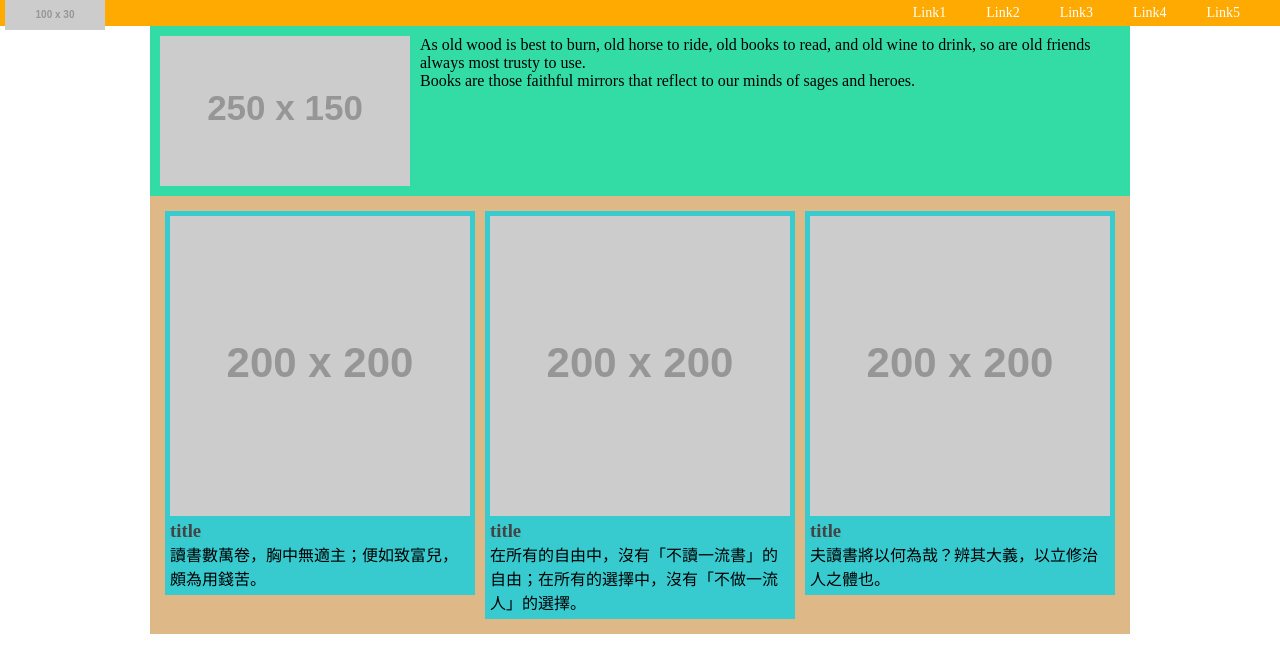
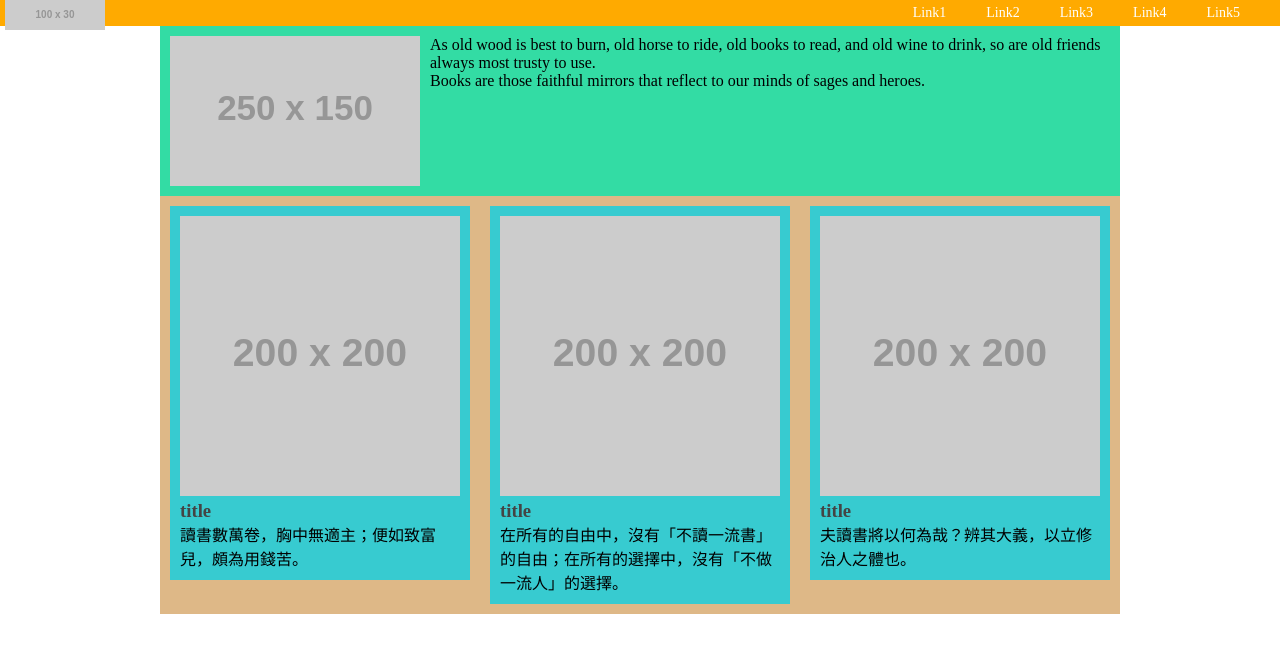
Before and after one commit to ben111497/web-text, a plain HTML site: page index.html in a window 1280 px wide. Drawn offline with Linux system fonts and the light colour scheme; placeholder pictures from the web are drawn by us.

Commit message:
box-sizing

```diff
--- a/index.html
+++ b/index.html
@@ -10,6 +10,7 @@
                 padding: 0;
             }
 
+            /* menu */
             .menu {
                 background-color: #fa0;
                 text-align: right;
@@ -37,9 +38,16 @@
                 padding: 0px 5px;
             }
 
+            /* container */
             .container {
                 width: 960px;
                 padding: 10px;
+                box-sizing: border-box;
+                margin: auto;
+            }
+
+            .container1 {
+                width: 960px;
                 margin: auto;
             }
 
@@ -59,9 +67,10 @@
 
             .col {
                 width: 300px;
-                margin: 5px;
-                padding: 5px;
+                margin: 10px;
+                padding: 10px;
                 background-color: rgb(55, 203, 208);
+                box-sizing: border-box;
                 float: left;
             }
 
@@ -89,7 +98,7 @@
             <div>Books are those faithful mirrors that reflect to our minds of sages and heroes.</div>
             <div class="clear_fix"></div>
         </div>
-        <div class="container" style="background-color: burlywood;">
+        <div class="container1" style="background-color: burlywood;">
             <div class="col">
                 <img src="https://fakeimg.pl/200x200/aaaaaa/000000">
                 <h3>title</h3>
```
